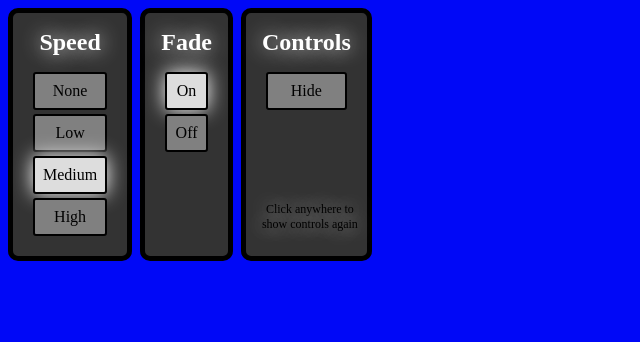
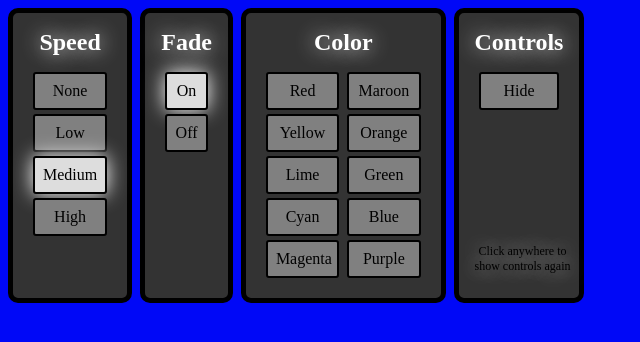
Before and after one commit to cheesits456/party-lighting, a plain HTML site: page index.html in a window 1280 px wide. Shown: the whole page, without its empty margins (0-640 px from the left). Drawn offline with Linux system fonts and the light colour scheme.

Commit message:
added color options
options to manually set a static color

```diff
--- a/index.html
+++ b/index.html
@@ -23,6 +23,26 @@
 		</div>
 
 		<div class="group">
+			<div class="title">Color</div>
+			<div class="row">
+				<div class="column">
+					<div class="button hover-red" onclick="setColor('red')">Red</div>
+					<div class="button hover-yellow" onclick="setColor('yellow')">Yellow</div>
+					<div class="button hover-lime" onclick="setColor('lime')">Lime</div>
+					<div class="button hover-cyan" onclick="setColor('cyan')">Cyan</div>
+					<div class="button hover-magenta" onclick="setColor('magenta')">Magenta</div>
+				</div>
+				<div class="column">
+					<div class="button hover-darkred" onclick="setColor('darkred')">Maroon</div>
+					<div class="button hover-orange" onclick="setColor('orangered')">Orange</div>
+					<div class="button hover-green" onclick="setColor('green')">Green</div>
+					<div class="button hover-blue" onclick="setColor('blue')">Blue</div>
+					<div class="button hover-purple" onclick="setColor('purple')">Purple</div>
+				</div>
+			</div>
+		</div>
+
+		<div class="group">
 			<div class="title">Controls</div>
 			<div class="button" onclick="hideControls()">Hide</div>
 			<div class="desc">Click anywhere to<br>show controls again</div>
--- a/script.js
+++ b/script.js
@@ -90,3 +90,12 @@ function setFade(setting) {
 	}
 	fade = setting;
 }
+
+function setColor(setting) {
+	speed = 2;
+	document.getElementById("speedNone").className = "button-pressed";
+	["speedLow", "speedMedium", "speedHigh"].forEach((a) => {
+		document.getElementById(a).className = "button";
+	})
+	document.body.style.background = setting;
+}
--- a/style.css
+++ b/style.css
@@ -56,3 +56,54 @@ body {
 	position: absolute;
 	bottom: 2em;
 }
+
+.hover-darkred:hover {
+	background-color: darkred;
+}
+
+.hover-red:hover {
+	background-color: red;
+}
+
+.hover-orange:hover {
+	background-color: orangered;
+}
+
+.hover-yellow:hover {
+	background-color: yellow;
+}
+
+.hover-lime:hover {
+	background-color: lime;
+}
+
+.hover-green:hover {
+	background-color: green;
+}
+
+.hover-blue:hover {
+	background-color: blue;
+}
+
+.hover-cyan:hover {
+	background-color: cyan;
+}
+
+.hover-magenta:hover {
+	background-color: magenta;
+}
+
+.hover-purple:hover {
+	background-color: purple;
+}
+
+.column {
+	float: left;
+	width: 50%;
+}
+
+.row:after {
+	content: "";
+	display: table;
+	clear: both;
+}
```
